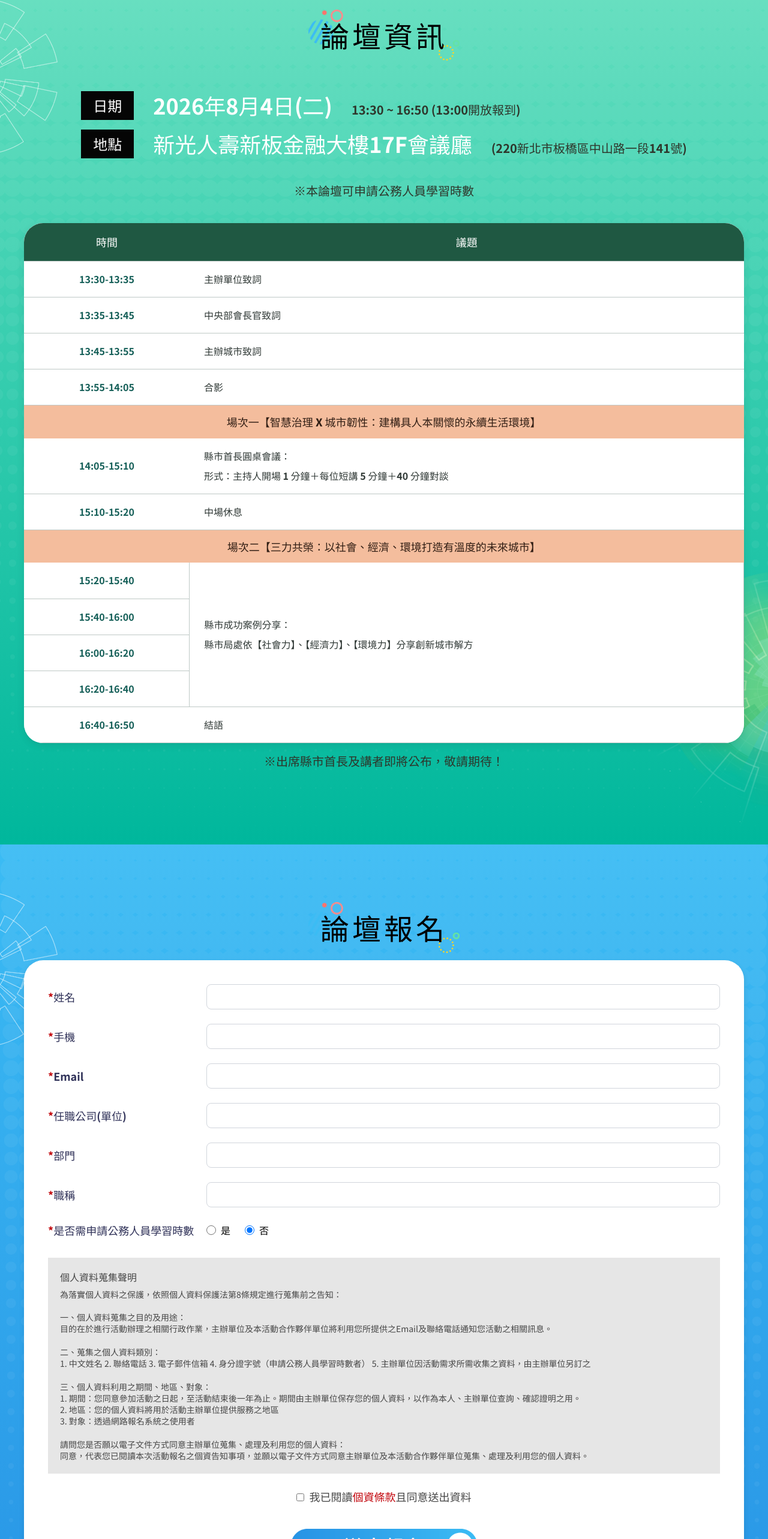
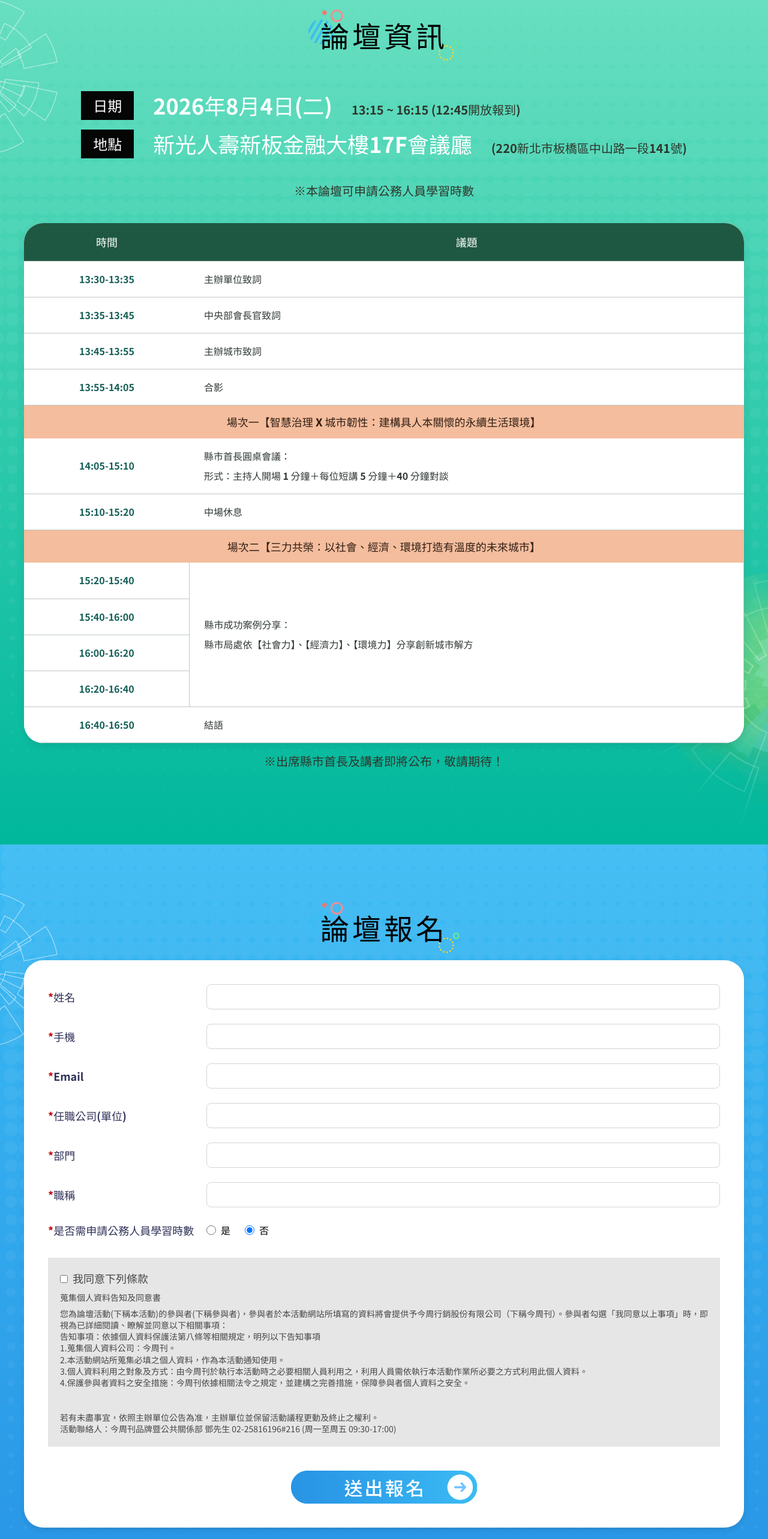
Before and after one commit to jackietsairock/SDGsforum, a Vue app: page / in a window 1280 px wide. Shown: the part 2049-4615 px from the top of the page at 60% size. Built offline with nearby package versions, Linux system fonts and the light colour scheme.

Commit message:
調整個人資料蒐集聲明內容，更新同意條款顯示方式

```diff
--- a/src/assets/json/info.json
+++ b/src/assets/json/info.json
@@ -51,7 +51,7 @@
         {
           "label": "日期",
           "title": "2026年8月4日(二)",
-          "detail": "13:30 ~ 16:50 (13:00開放報到)"
+          "detail": "13:15 ~ 16:15 (12:45開放報到)"
         },
         {
           "label": "地點",
@@ -215,8 +215,8 @@
         }
       ],
       "personal_info": {
-        "title": "個人資料蒐集聲明",
-        "detail": "為落實個人資料之保護，依照個人資料保護法第8條規定進行蒐集前之告知：<br><br>一、個人資料蒐集之目的及用途：<br>目的在於進行活動辦理之相關行政作業，主辦單位及本活動合作夥伴單位將利用您所提供之Email及聯絡電話通知您活動之相關訊息。<br><br>二、蒐集之個人資料類別：<br>1. 中文姓名 2. 聯絡電話 3. 電子郵件信箱 4. 身分證字號（申請公務人員學習時數者） 5. 主辦單位因活動需求所需收集之資料，由主辦單位另訂之<br><br>三、個人資料利用之期間、地區、對象：<br>1. 期間：您同意參加活動之日起，至活動結束後一年為止。期間由主辦單位保存您的個人資料，以作為本人、主辦單位查詢、確認證明之用。<br>2. 地區：您的個人資料將用於活動主辦單位提供服務之地區<br>3. 對象：透過網路報名系統之使用者<br><br>請問您是否願以電子文件方式同意主辦單位蒐集、處理及利用您的個人資料：<br>同意，代表您已閱讀本次活動報名之個資告知事項，並願以電子文件方式同意主辦單位及本活動合作夥伴單位蒐集、處理及利用您的個人資料。",
+        "title": "蒐集個人資料告知及同意書",
+        "detail": "您為論壇活動(下稱本活動)的參與者(下稱參與者)，參與者於本活動網站所填寫的資料將會提供予今周行銷股份有限公司（下稱今周刊）。參與者勾選「我同意以上事項」時，即視為已詳細閱讀、瞭解並同意以下相關事項：<br>告知事項：依據個人資料保護法第八條等相關規定，明列以下告知事項<br><ul><li>1.蒐集個人資料公司：今周刊。</li><li>2.本活動網站所蒐集必填之個人資料，作為本活動通知使用。</li><li>3.個人資料利用之對象及方式：由今周刊於執行本活動時之必要相關人員利用之，利用人員需依執行本活動作業所必要之方式利用此個人資料。</li><li>4.保護參與者資料之安全措施：今周刊依據相關法令之規定，並建構之完善措施，保障參與者個人資料之安全。</li></ul><br><br><p>若有未盡事宜，依照主辦單位公告為准，主辦單位並保留活動議程更動及終止之權利。</p><p>活動聯絡人：今周刊品牌暨公共關係部 鄧先生 02-25816196#216  (周一至周五 09:30-17:00)</p>",
         "tagName": "同意個資蒐集",
         "inputName": "Privacy_consent",
         "type": "checkbox",
--- a/src/components/SignUp.vue
+++ b/src/components/SignUp.vue
@@ -354,14 +354,14 @@ function isOtherSelected(key) {
                     </div>
                 </div>
                 <div v-if="showPersonalInfo && (personalInfo.title || personalInfo.detail)" id="agree-terms" ref="termsAnchor" class="flex flex-col gap-2 mt-2 p-5" style="background-color: #e6e6e6; color:#464646;">
-                    <p v-if="personalInfo.title" class="text-base font-bold">{{ personalInfo.title }}</p>
+                    <div v-if="showPersonalInfo" class="agree_box">
+                        <input v-model="form[agreeInputName]" type="checkbox" id="agree" :name="agreeInputName" class="" />
+                        <label for="agree" class="text-lg ml-1" style="color:#464646;">
+                            我同意下列條款
+                        </label>
+                    </div>
+                    <p v-if="personalInfo.title" class="text-sm font-bold">{{ personalInfo.title }}</p>
                     <p v-if="personalInfo.detail" class="text-sm leading-snug text-justify" v-html="personalInfo.detail"></p>
-                </div>
-                <div v-if="showPersonalInfo" class="agree_box mx-auto">
-                    <input v-model="form[agreeInputName]" type="checkbox" id="agree" :name="agreeInputName" class="" />
-                    <label for="agree" class="text-lg ml-1" style="color:#464646;">
-                        我已閱讀<a href="#agree-terms" class="personal_information_terms_text text-red-700" @click.stop.prevent="scrollToTerms">個資條款</a>且同意送出資料
-                    </label>
                 </div>
                 <button type="submit" class="w-fit mx-auto mt-4 hover:cursor-pointer">
                     <img class="w-full h-auto sm:w-auto sm:h-[55px]" src="../assets/image/signup2.png" alt="立即報名圖示">
```
